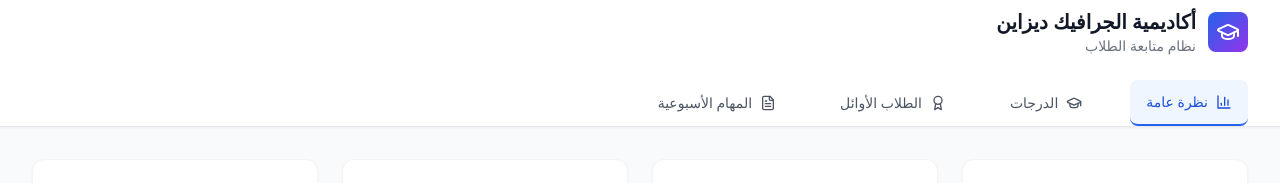
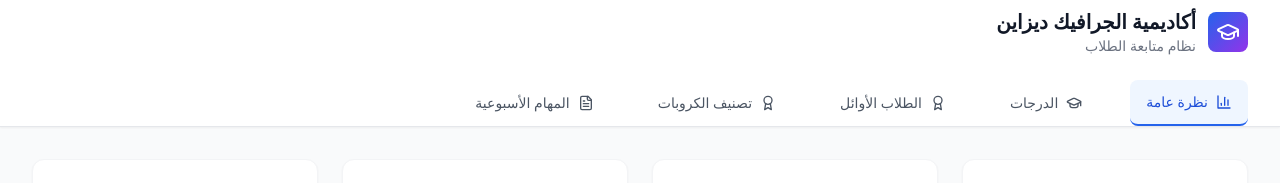
Before and after one commit to ahmedfaris2023/project-4, a React (Vite) app: page / in a window 1280 px wide. Shown: the top 183 px of the page. Built offline with nearby package versions, Linux system fonts and the light colour scheme.

Commit message:
change one

```diff
--- a/src/components/Header.tsx
+++ b/src/components/Header.tsx
@@ -10,6 +10,7 @@ const Header: React.FC<HeaderProps> = ({ activeTab, setActiveTab }) => {
     { id: 'overview', label: 'نظرة عامة', icon: BarChart3 },
     { id: 'grades', label: 'الدرجات', icon: GraduationCap },
     { id: 'top-students', label: 'الطلاب الأوائل', icon: Award },
+    { id: 'group', label: 'تصنيف الكروبات', icon: Award },
     { id: 'assignments', label: 'المهام الأسبوعية', icon: FileText },
   ];
 
```
